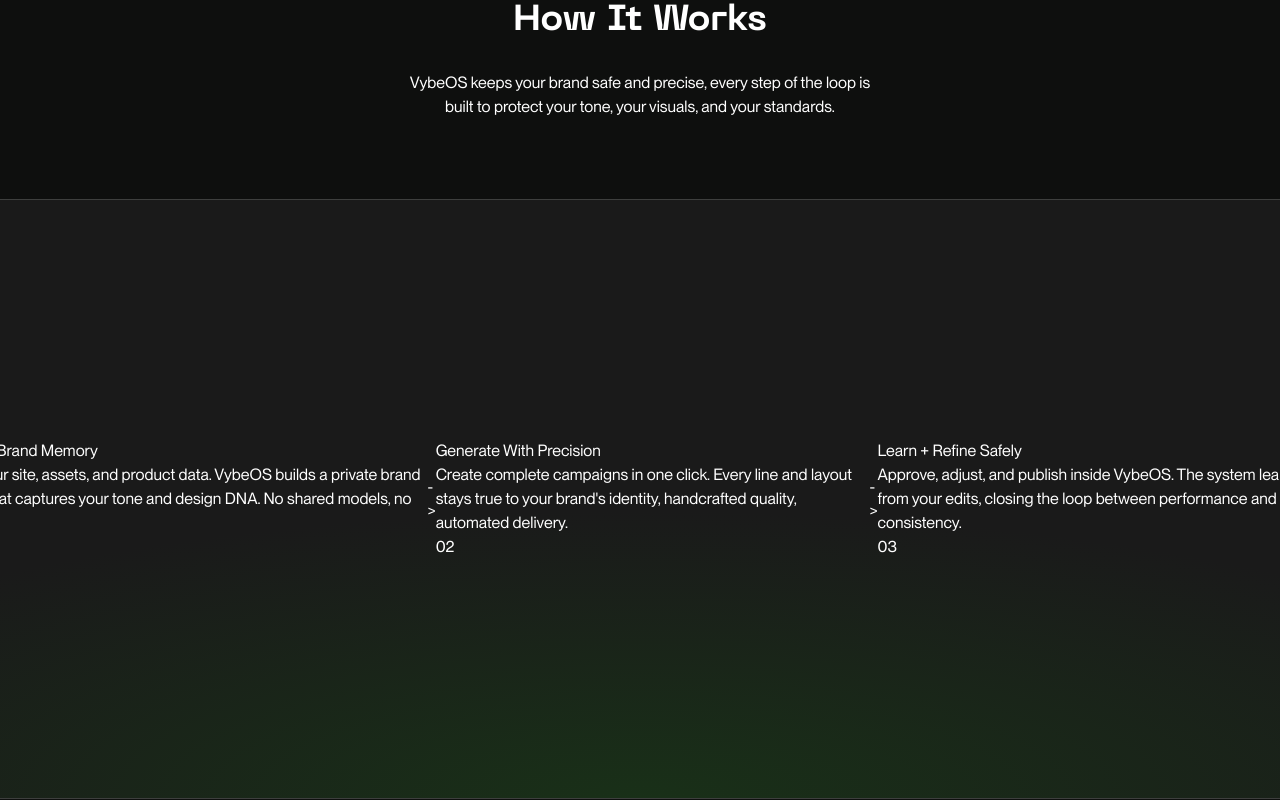
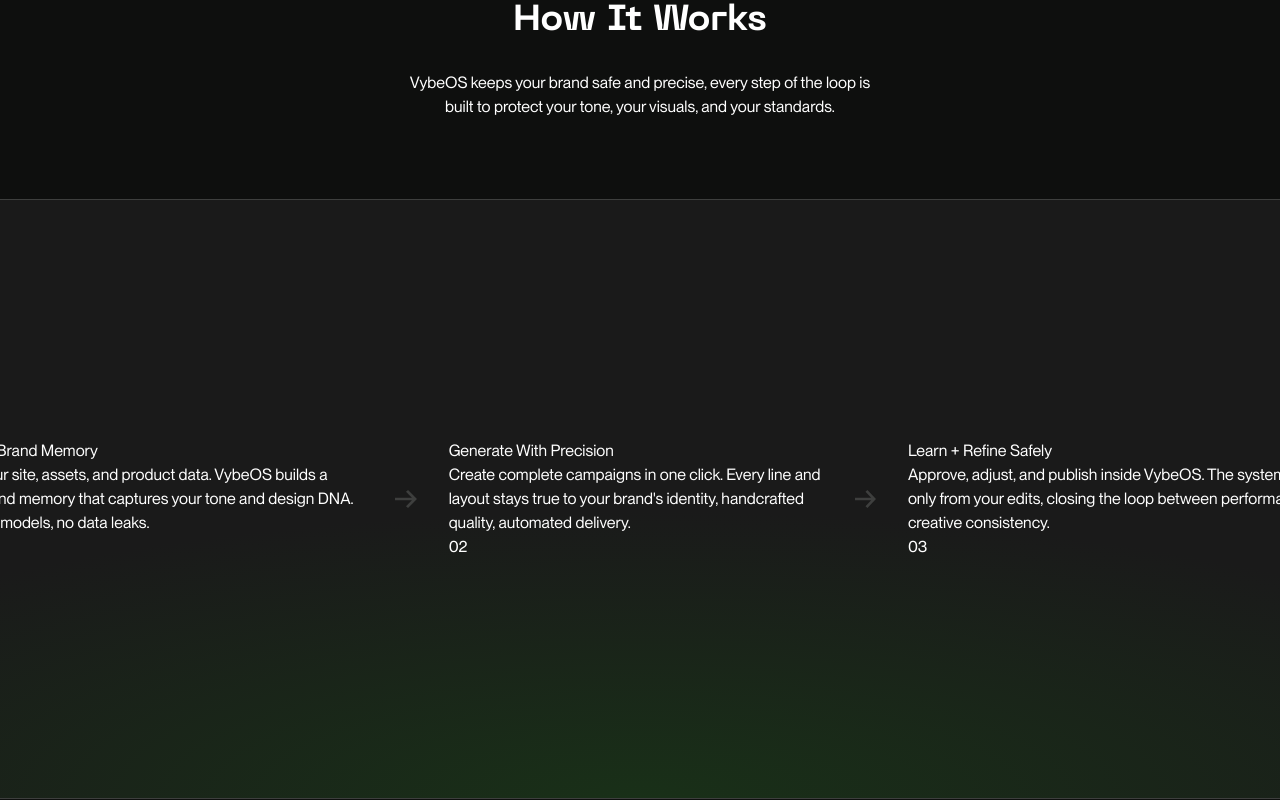
Before and after one commit to kaelynsuh/vybeos-landing-page, a Next.js app: page / in a window 1280 px wide. Shown: the top 800 px of the page. Built offline with nearby package versions, Linux system fonts and the light colour scheme.

Commit message:
Arrow component

```diff
--- a/app/components/Arrow.tsx
+++ b/app/components/Arrow.tsx
@@ -1,3 +1,15 @@
+import Image from "next/image";
+
 export function Arrow() {
-  return "->";
+  return (
+    <div className="py-4 px-0 sm:px-1 md:px-3 lg:px-5 xl:px-8 min-[1430px]:px-[45px]">
+      <Image
+        src="/right-arrow.svg"
+        alt="arrow"
+        width={52}
+        height={46}
+        className="w-8 md:w-10 lg:w-[52px] rotate-90 md:rotate-0"
+      />
+    </div>
+  );
 }
```
Also changed, not shown: public/right-arrow.svg (added).
